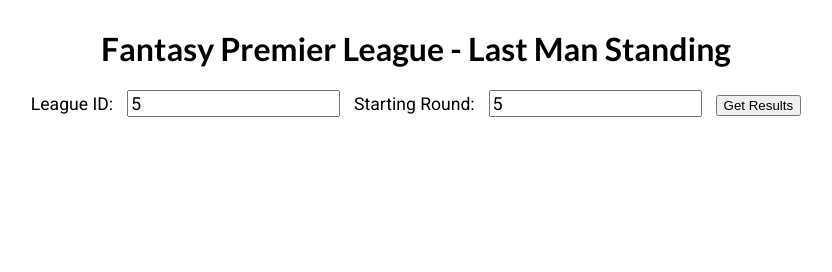
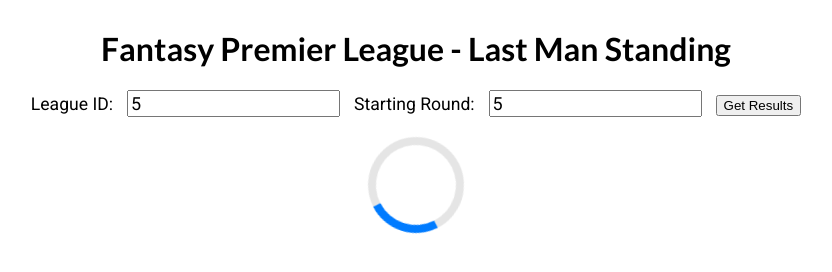
Before and after one commit to simenrau/FPL-LastManStanding, a website: page public/index.html in a window 1280 px wide. Both pictures are taken after typing "5", "5" into the empty fields and a click on the button "Get Results". Shown: the whole page, without its empty margins (224-1056 px from the left). Drawn offline with Linux system fonts and the light colour scheme; no server answers.

Commit message:
added loading spinner

```diff
--- a/public/app.js
+++ b/public/app.js
@@ -38,6 +38,9 @@
 
 async function fetchResults(leagueId, startingRound) {
   // Fetch league data from the API
+
+  const spinner = document.getElementById("spinner");
+  spinner.style.display = "block";
 
   const response = await fetch(
     `https://lastmanstanding.herokuapp.com/api/leagues-classic/${leagueId}/standings/`
@@ -85,6 +88,7 @@
     );
   }
 
+  spinner.style.display = "none";
   return standings;
 }
 
--- a/public/index.html
+++ b/public/index.html
@@ -15,6 +15,7 @@
       <input type="number" id="starting-round" required />
       <button type="submit">Get Results</button>
     </form>
+    <div id="spinner" style="display: none"></div>
     <div id="results"></div>
     <script src="app.js"></script>
   </body>
--- a/public/styles.css
+++ b/public/styles.css
@@ -102,3 +102,19 @@
   align-items: center;
   margin-bottom: 2rem;
 }
+
+#spinner {
+  display: inline-block;
+  width: 80px;
+  height: 80px;
+  border: 8px solid rgba(0, 0, 0, 0.1);
+  border-left-color: #007bff;
+  border-radius: 50%;
+  animation: spin 1s linear infinite;
+}
+
+@keyframes spin {
+  to {
+    transform: rotate(360deg);
+  }
+}
```
